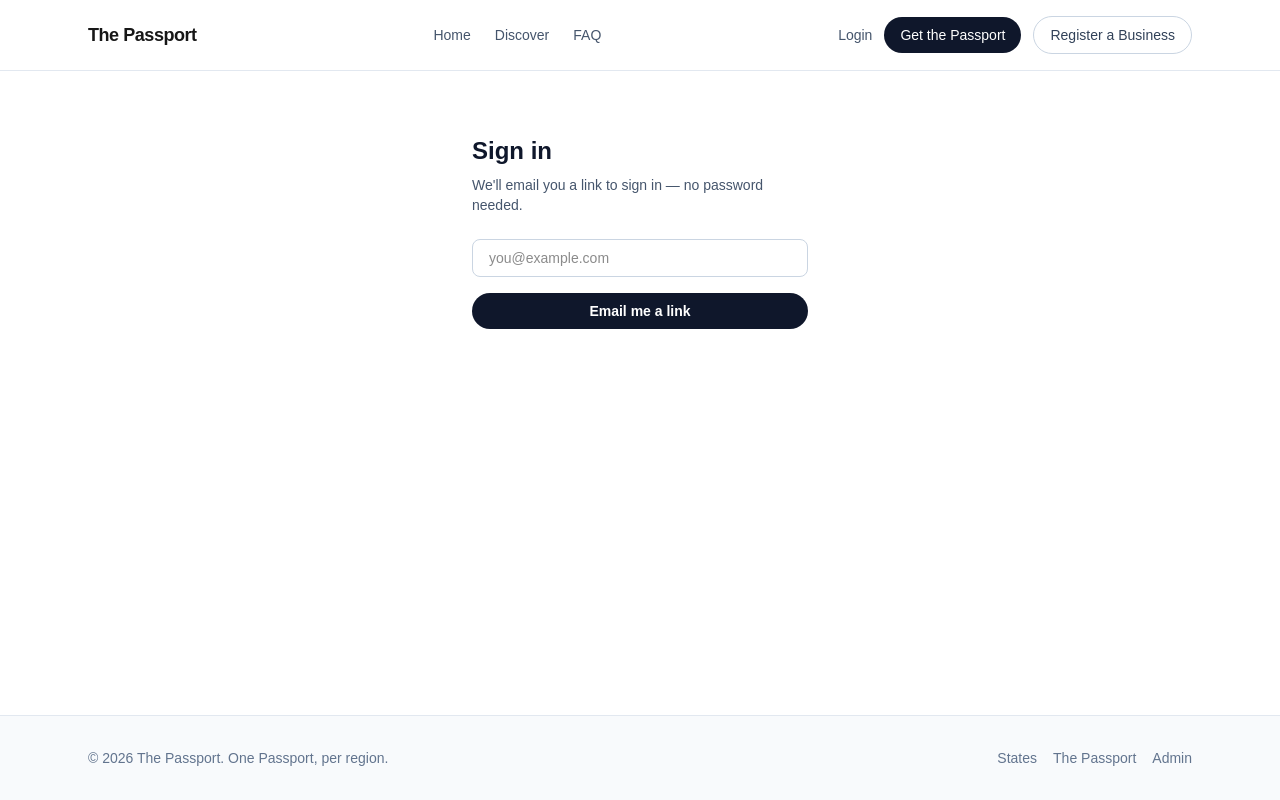
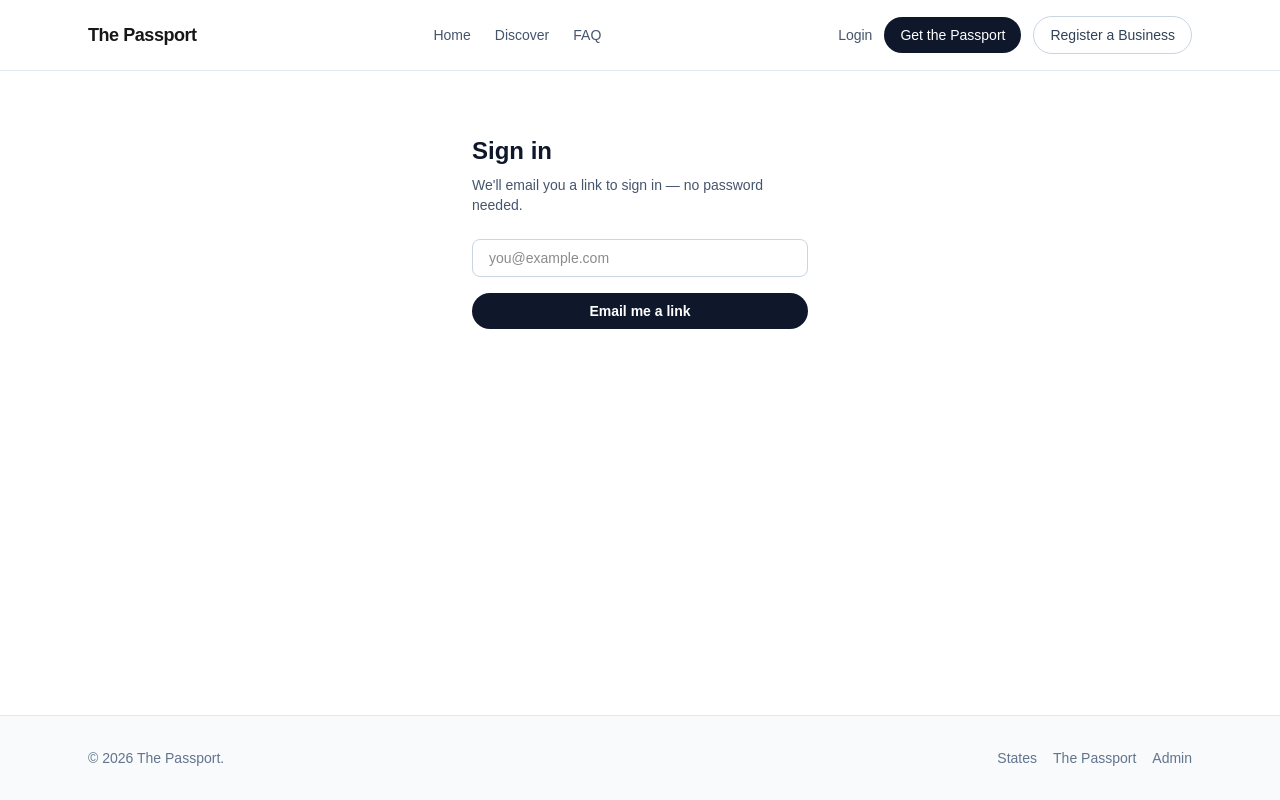
Before and after one commit to Scottoyo/Passport, a Next.js app: page /sign-in in a window 1280 px wide. Built offline with nearby package versions, Linux system fonts and the light colour scheme; no server answers.

Commit message:
Remove stale 'One Passport, per region' tagline from footer

```diff
--- a/src/components/site-footer.tsx
+++ b/src/components/site-footer.tsx
@@ -4,7 +4,7 @@ export function SiteFooter() {
   return (
     <footer className="border-t border-slate-200 bg-slate-50">
       <div className="mx-auto flex max-w-6xl flex-col gap-4 px-4 py-8 text-sm text-slate-500 sm:flex-row sm:items-center sm:justify-between sm:px-6">
-        <p>&copy; {new Date().getFullYear()} The Passport. One Passport, per region.</p>
+        <p>&copy; {new Date().getFullYear()} The Passport.</p>
         <div className="flex gap-4">
           <Link href="/#states" className="hover:text-slate-700">
             States
```
